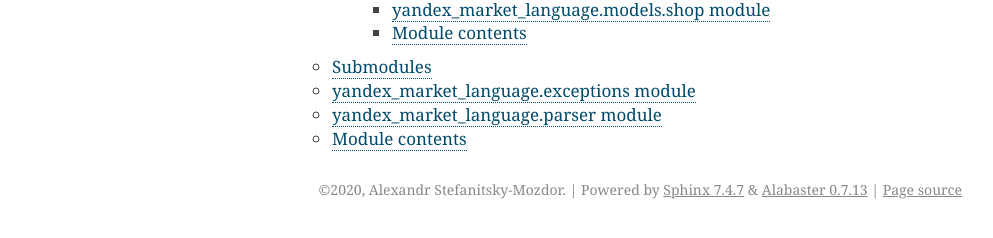
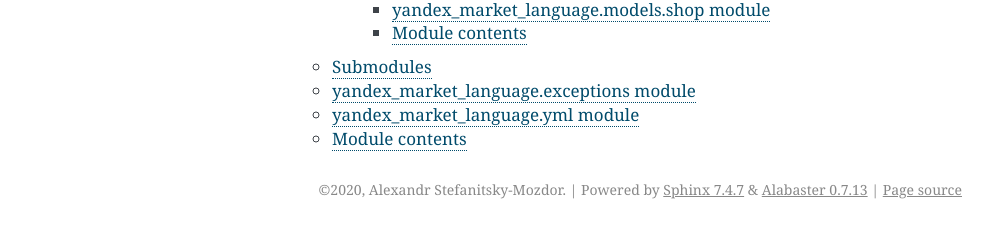
Before and after one commit to stefanitsky/yandex_market_language, a Sphinx documentation site: the page built from docs/modules.rst, in a window 1280 px wide. Shown: the part 414-652 px from the top of the page, without its empty margins (148-1141 px from the left). Built offline with Sphinx 7.4.7, drawn with Linux system fonts in a browser that asks for light colours.

Commit message:
:pencil: usage updated / module API updated

```diff
--- a/docs/usage.rst
+++ b/docs/usage.rst
@@ -57,7 +57,7 @@ You can parse XML files into ready-to-use Feed model instance with parser::
         }
     }
 
-And convert Feed model instances into xml files::
+And convert Feed model instances into XML files::
 
     >>> convert("converted_from_feed_model.xml", feed)
     >>> feed = parse("converted_from_feed_model.xml")
--- a/docs/yandex_market_language.rst
+++ b/docs/yandex_market_language.rst
@@ -19,10 +19,10 @@ yandex\_market\_language.exceptions module
    :undoc-members:
    :show-inheritance:
 
-yandex\_market\_language.parser module
---------------------------------------
+yandex\_market\_language.yml module
+-----------------------------------
 
-.. automodule:: yandex_market_language.parser
+.. automodule:: yandex_market_language.yml
    :members:
    :undoc-members:
    :show-inheritance:
```
